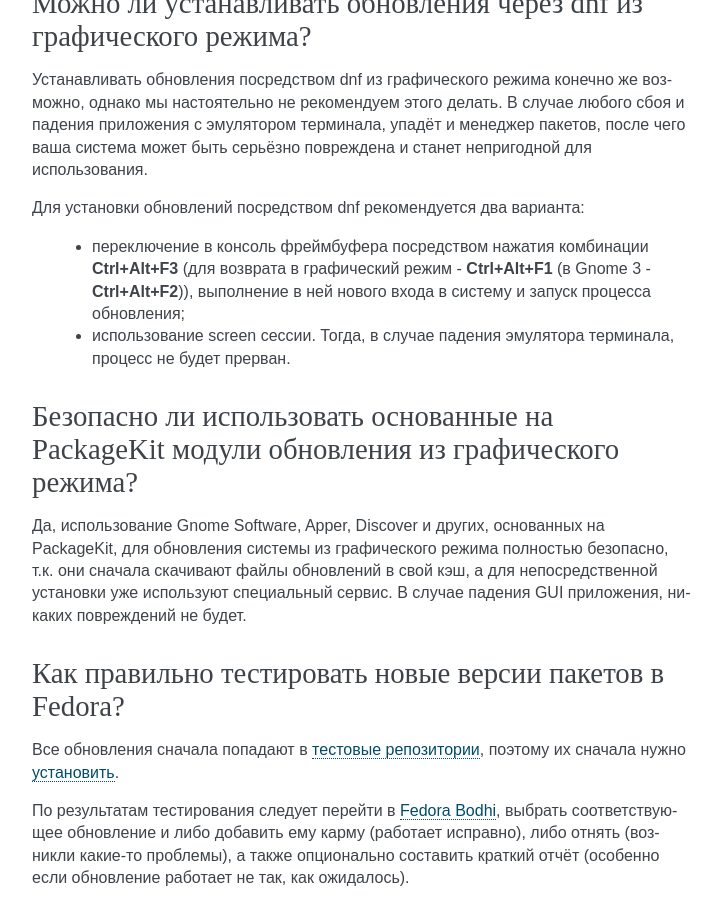
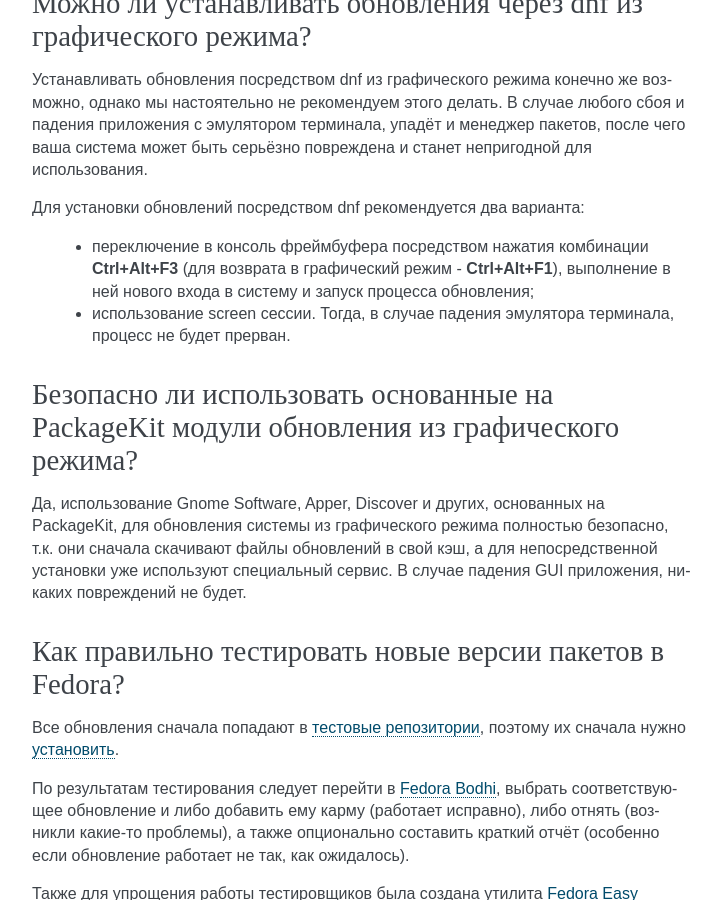
Before and after one commit to RussianFedora/FAQ, a Sphinx documentation site: the page built from source/package-manager.rst, in a window 1280 px wide and 900 px high, scrolled down 11935 px. Shown: the whole window, without its empty margins (388-1109 px from the left). Built offline with Sphinx 7.4.7, drawn with Linux system fonts in a browser that asks for light colours.

Commit message:
One more fix for dnf-gui-updates question.

```diff
--- a/source/package-manager.rst
+++ b/source/package-manager.rst
@@ -694,7 +694,7 @@
 
 Для установки обновлений посредством dnf рекомендуется два варианта:
 
- * переключение в консоль фреймбуфера посредством нажатия комбинации **Ctrl+Alt+F3** (для возврата в графический режим - **Ctrl+Alt+F1** (в Gnome 3 - **Ctrl+Alt+F2**)), выполнение в ней нового входа в систему и запуск процесса обновления;
+ * переключение в консоль фреймбуфера посредством нажатия комбинации **Ctrl+Alt+F3** (для возврата в графический режим - **Ctrl+Alt+F1**), выполнение в ней нового входа в систему и запуск процесса обновления;
  * использование screen сессии. Тогда, в случае падения эмулятора терминала, процесс не будет прерван.
 
 .. index:: packagekit, updates, gui
```
